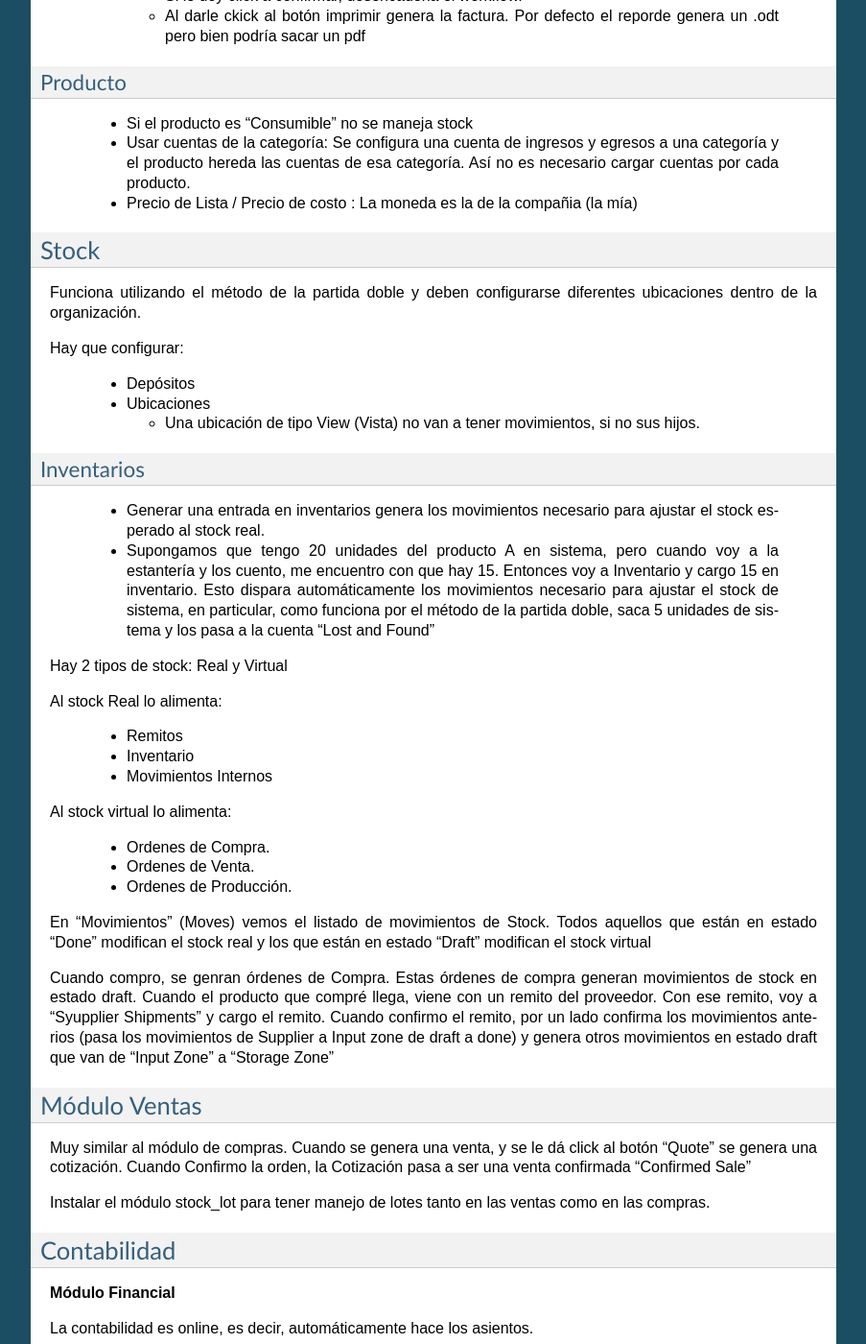
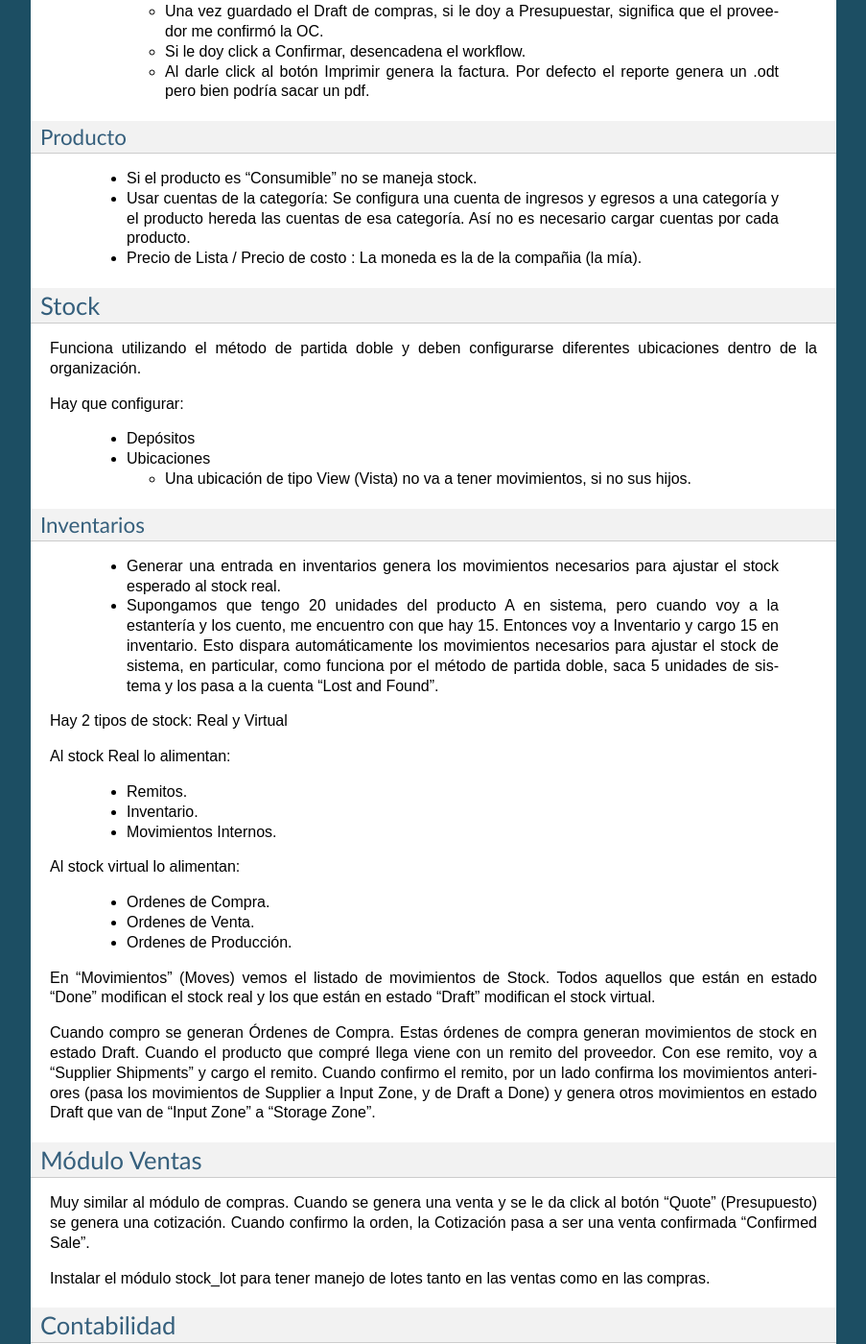
Before and after one commit to gcoop-libre/apuntes_de_tryton, a Sphinx documentation site: the page built from source/funcional.rst, in a window 1280 px wide and 1400 px high, scrolled down 1645 px. Shown: the whole window at 96% size, without its empty margins (198-1101 px from the left). Built offline with Sphinx 7.4.7, drawn with Linux system fonts in a browser that asks for light colours; some of the changed text lies outside the part shown.

Commit message:
correcciones de formato, errores tipográficos y esas cosas.
Signed-off-by: yaco <yaco@gcoop.coop>

```diff
--- a/source/funcional.rst
+++ b/source/funcional.rst
@@ -1,3 +1,4 @@
+
 
 Funcional
 =========
@@ -10,132 +11,133 @@
 Instalar módulos
 ================
 
- * Crear directorio en trytond/modules
- * Copiar el contenido del módulo a tryton/modules/party
- * Ejecutar
+Para instalar, por ejemplo, el modulo Party:
 
-::
+ * De ser necesario, crear el directorio 'trytond/modules'.
+ * Copiar el contenido del módulo party dentro de 'tryton/modules/party'.
+ * Ejecutar:
 
-   ./trytond --update=all --database=tryton_academia
+ ::
+
+    ./trytond --all --config=ejemplo.conf --database=ejemplo
 
 
 
-* Marcar para instalar.
-* Ir a vista de lista
-* Click en rombo de acción
-  * Instalar todos los módulos seleccionados
-  * Iniciar instalación
-
-* Módulo party: gestión de terceros.
+ * Dentro del cliente, marcar para instalar.
+ * Ir a vista de lista.
+ * Click en rombo de acción.
+ * Instalar todos los módulos seleccionados.
+ * Iniciar instalación.
 
 
 =========
 Entidades
 =========
 
-Entidad: Cualquier tercero con el cual realice una transacción
+Entidad: Cualquier tercero con el cual realicé una transacción.
 
 
 ======
 Moneda
 ======
 
- * El módulo currency trar bocha de monedas
- * Una de ellas es la moneda pivot, en Tryton es EURO.
+* El módulo Currency incluye bocha de monedas.
+* Una de ellas es la moneda pivot, en Tryton es EURO.
 
 
 =======
 Compras
 =======
 
-Es el módulo purchase
+Es el módulo Purchase.
 
- * Primer estado: Draft (No genera moviemientos de ningún tipo)
- * Tryton propone 3 workflows posibles.
+ * Primer estado: Draft (No genera movimientos de ningún tipo).
+ * Tryton propone 3 workflows posibles:
 
-   * Basado en el pedido
-   * Basado en el envío
-   * Manual
+   * Basado en el pedido.
+   * Basado en el envío.
+   * Manual.
 
  * Cuando se valida la OC se genera una factura, es decir, se crea un registro con la factura que me va a mandar el proveedor.
+
 
 Carga de la OC
 --------------
 
- * Vamos al menú compras / compras
- * Tryton permite estableces plazos de pago con reglas lógicas que son acumulables.
- * En el formulario de compras, si quiero que sólo me traiga las entidades que son proveedores, hay que agregarle un dominio a ese campo Tercero (Entidad). Esto es con  código.
+ * Vamos al menú Compras / Compras.
+ * Tryton permite establecer plazos de pago con reglas lógicas que son acumulables.
+ * En el formulario de compras, si quiero que sólo me traiga las entidades que son proveedores, hay que agregarle un dominio a ese campo Tercero (Entidad). Esto es con código.
 
- * Cargamos las líneas de la OC
+ * Cargamos las líneas de la OC:
 
-   * El producto no es requerido y la descripción si porque puedo pedir algo que no está catalogado
-   * Si defino la orden de compra en dólares y los productos los tengo valorizados en pesos, en las líneas transforma ese precio en Pesos a los dólares correspondientes. Para esto utilizar la última tasa de cambio.
-   * Una vez guardado el Draft de compras, si le doy a presupuestar, significar que el proveedor me confirmó la OC.
-   * Si le doy click a confirmar, desencadena el workflow.
-   * Al darle ckick al botón imprimir genera la factura. Por defecto el reporde genera un .odt pero bien podría sacar un pdf
-
+   * El producto no es requerido y la descripción sí porque puedo pedir algo que no está catalogado.
+   * Si defino la orden de compra en dólares y los productos los tengo valorizados en pesos, en las líneas transforma ese precio en Pesos a los dólares correspondientes. Para esto utiliza la última tasa de cambio.
+   * Una vez guardado el Draft de compras, si le doy a Presupuestar, significa que el proveedor me confirmó la OC.
+   * Si le doy click a Confirmar, desencadena el workflow.
+   * Al darle click al botón Imprimir genera la factura. Por defecto el reporte genera un .odt pero bien podría sacar un pdf.
 
 
 Producto
 --------
 
- * Si el producto es "Consumible" no se maneja stock
+ * Si el producto es "Consumible" no se maneja stock.
  * Usar cuentas de la categoría: Se configura una cuenta de ingresos y egresos a una categoría y el producto hereda las cuentas de esa categoría. Así no es necesario cargar cuentas por cada producto.
- * Precio de Lista / Precio de costo : La moneda es la de la compañia (la mía)
-
+ * Precio de Lista / Precio de costo : La moneda es la de la compañia (la mía).
 
 
 =====
 Stock
 =====
 
-Funciona utilizando el método de la partida doble y deben configurarse diferentes ubicaciones dentro de la organización.
+Funciona utilizando el método de partida doble y deben configurarse diferentes ubicaciones dentro de la organización.
 
 Hay que configurar:
 
  * Depósitos
  * Ubicaciones
 
-   * Una ubicación de tipo View (Vista) no van a tener movimientos, si no sus hijos.
+   * Una ubicación de tipo View (Vista) no va a tener movimientos, si no sus hijos.
+
 
 Inventarios
 -----------
 
- * Generar una entrada en inventarios genera los movimientos necesario para ajustar el stock esperado al stock real.
- * Supongamos que tengo 20 unidades del producto A en sistema, pero cuando voy a la estantería y los cuento, me encuentro con que hay 15. Entonces voy a Inventario y cargo 15 en inventario. Esto dispara automáticamente los movimientos necesario para ajustar el stock de sistema, en particular, como funciona por el método de la partida doble, saca 5 unidades de sistema y los pasa a la cuenta "Lost and Found"
+ * Generar una entrada en inventarios genera los movimientos necesarios para ajustar el stock esperado al stock real.
+ * Supongamos que tengo 20 unidades del producto A en sistema, pero cuando voy a la estantería y los cuento, me encuentro con que hay 15. Entonces voy a Inventario y cargo 15 en inventario. Esto dispara automáticamente los movimientos necesarios para ajustar el stock de sistema, en particular, como funciona por el método de partida doble, saca 5 unidades de sistema y los pasa a la cuenta "Lost and Found".
 
 Hay 2 tipos de stock: Real y Virtual
 
-Al stock Real lo alimenta:
+Al stock Real lo alimentan:
 
- * Remitos
- * Inventario
- * Movimientos Internos
+ * Remitos.
+ * Inventario.
+ * Movimientos Internos.
 
-Al stock virtual lo alimenta:
+Al stock virtual lo alimentan:
 
  * Ordenes de Compra.
  * Ordenes de Venta.
  * Ordenes de Producción.
 
-En "Movimientos" (Moves)  vemos el listado de movimientos de Stock. Todos aquellos que están en estado "Done" modifican el stock real y los que están en estado "Draft" modifican el stock virtual
+En "Movimientos" (Moves) vemos el listado de movimientos de Stock. Todos aquellos que están en estado "Done" modifican el stock real y los que están en estado "Draft" modifican el stock virtual.
 
-Cuando compro, se genran órdenes de Compra. Estas órdenes de compra generan movimientos de stock en estado draft. Cuando el producto que compré llega, viene con un remito del proveedor. Con ese remito, voy a "Syupplier Shipments" y cargo el remito. Cuando confirmo el remito, por un lado confirma los movimientos anterios (pasa los movimientos de Supplier a Input zone de draft a done) y genera otros movimientos en estado draft que van de "Input Zone" a "Storage Zone"
+Cuando compro se generan Órdenes de Compra. Estas órdenes de compra generan movimientos de stock en estado Draft. Cuando el producto que compré llega viene con un remito del proveedor. Con ese remito, voy a "Supplier Shipments" y cargo el remito. Cuando confirmo el remito, por un lado confirma los movimientos anteriores (pasa los movimientos de Supplier a Input Zone, y de Draft a Done) y genera otros movimientos en estado Draft que van de "Input Zone" a "Storage Zone".
+
 
 =============
 Módulo Ventas
 =============
 
-Muy similar al módulo de compras. Cuando se genera una venta, y se le dá click al botón "Quote" se genera una cotización.
-Cuando Confirmo la orden, la Cotización pasa a ser una venta confirmada "Confirmed Sale"
+Muy similar al módulo de compras. Cuando se genera una venta y se le da click al botón "Quote" (Presupuesto) se genera una cotización.
+Cuando confirmo la orden, la Cotización pasa a ser una venta confirmada "Confirmed Sale".
 
 Instalar el módulo stock_lot para tener manejo de lotes tanto en las ventas como en las compras.
-
 
 
 ============
 Contabilidad
 ============
+
 
 **Módulo Financial**
 
@@ -149,27 +151,30 @@
    * El año fiscal va a estar definido en períodos.
 
  * Configurar los Sub-diarios.
- * Configurar impuestos (IVA e impuestos de cálculo simple)
+ * Configurar impuestos (IVA e impuestos de cálculo simple).
+
    * Las retenciones al momento de pagar se maneja con la localización.
+
  * Configurar los términos de pago.
 
 
 Configurar cuentas
 ------------------
 
-Lo que marca la funcionalidad de una cuenta es el campo kind.
+Lo que marca la funcionalidad de una cuenta es el campo Kind.
+
 
 **Tipos de cuenta:**
 
- * View: No son cuentas para imputar, son para ser cuenta padre o jerarquizar
- * Revenue y Expense : Son cuentas de ganancias y gastos (Cuentas de resultado positivo y negativo)
+ * View: No son cuentas para imputar, son para ser cuenta padre o jerarquizar.
+ * Revenue y Expense : Son cuentas de ganancias y gastos (Cuentas de resultado positivo y negativo).
  * Payable: Cuentas a pagar.
  * Receivable: Cuentas a cobrar.
- * Stock: Para valorización de stock
- * Other: Ninguna de las anteriores
+ * Stock: Para valorización de stock.
+ * Other: Ninguna de las anteriores.
 
 La moneda principal es por defecto la de la compañia, o se puede especificar.
-El campo Reconcile (Conciliable), se usa para aquellas cuentas que haga falta conciliar, pago a proveedores, deudores por venta, etc.
+El campo Reconcile (Conciliable), se usa para aquellas cuentas que haga falta conciliar: pago a proveedores, deudores por venta, etc.
 
 * Plan de cuentas (View)
 
@@ -195,6 +200,7 @@
     * Gastos (Expense)
     * Costo mercadería vendida (Expense)
 
+
 Años fiscales
 -------------
 
@@ -254,30 +260,29 @@
 
 que son todos los bancos de argentina con sus datos
 
-Luego de instalado esto hayq ue ir a Entidades -> Empresas -> Emrpesas seleccionar mi empresa y configurarle la cuenta bancaria, en nuestro caso elegimos el Credicoop ;-)
+Luego de instalado esto hay que ir a Entidades -> Empresas -> Emrpesas seleccionar mi empresa y configurarle la cuenta bancaria, en nuestro caso elegimos el Credicoop ;-)
 
 Instalamos el módulo:
 `account_voucher_ar <https://bitbucket.org/thymbra/account_voucher_ar/downloads>`_
 
-es un módulo que provee pagos y cobros.
+que es un módulo que provee pagos y cobros.
 
  * Creamos una OC.
- * Esa OC genera una factura de proveedor
- * Vamos a Contabilidad -> Comprobantes -> Pagos
+ * Esa OC genera una factura de proveedor.
+ * Vamos a Contabilidad -> Comprobantes -> Pagos.
  * Desde ahí genero un pago que cancele una o más facturas.
- * Luego se le dá click al botón Pagar y genera todos los asientos contables, conciliaciones, etc.
+ * Luego se le da click al botón Pagar y genera todos los asientos contables, conciliaciones, etc.
 
 Para el caso de las ventas es similar:
 
  * Creamos una Venta.
- * Esa Venta genera una factura por cobrar
- * Vamos a Contabilidad -> Comprobantes -> Recibos
+ * Esa Venta genera una factura por cobrar.
+ * Vamos a Contabilidad -> Comprobantes -> Recibos.
  * Desde ahí genero un cobro que cancele una o más facturas.
  * Luego se le dá click al botón Pagar (Debería ser Cobrar :P ) y genera todos los asientos contables, conciliaciones, etc.
-
 
 Instalamos el módulo:
 `account_check_ar <https://bitbucket.org/thymbra/account_check_ar/downloads>`_
 
 Este módulo agrega el menú de Tesorería dentro de Contabilidad.
-Además agrega una solapa en los Diarios. Ahí configuro las cuentas contables donde van los cheques recibidos y los cheques emitidos. (Para la ver 2.4 falta la opción de cheque rechazado)
+Además agrega una solapa en los Diarios. Ahí configuro las cuentas contables donde van los cheques recibidos y los cheques emitidos. (Para la ver 2.4 falta la opción de cheque rechazado).
```
Also changed, not shown: other parts of source/funcional.rst (+10 -10 lines).
